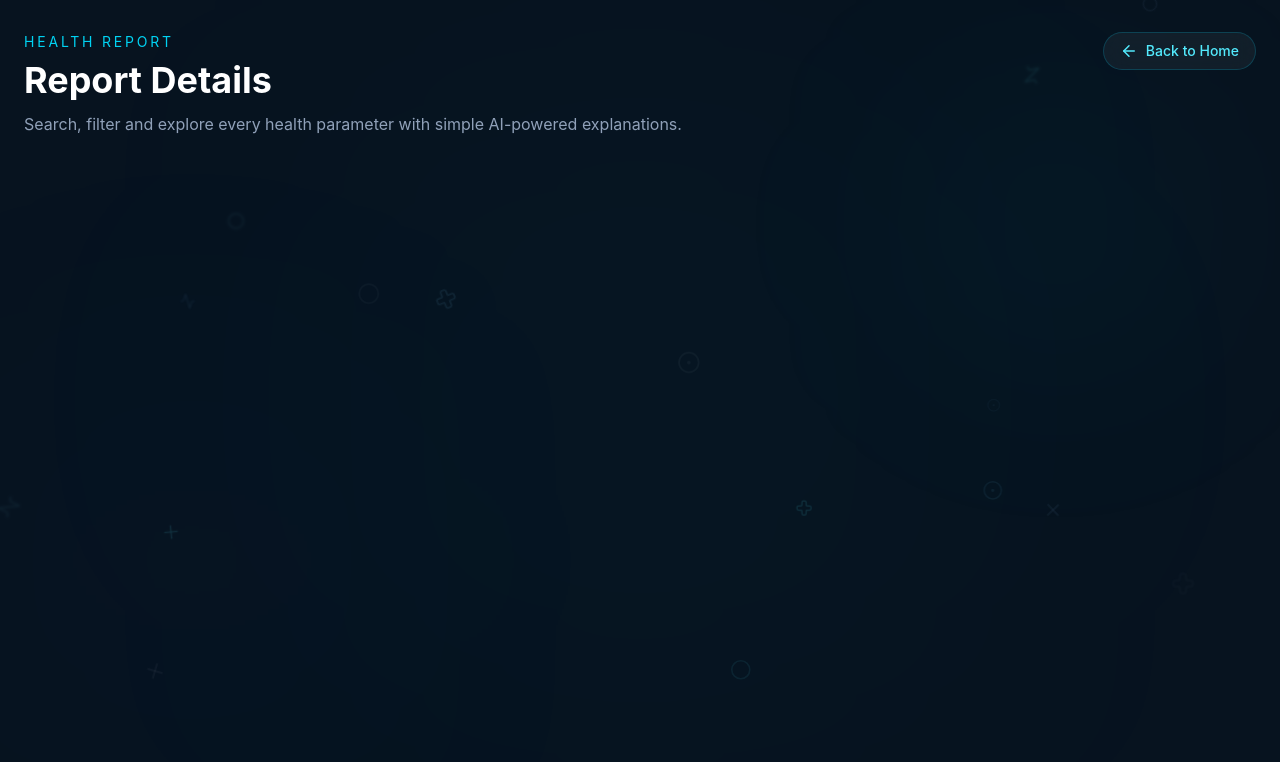
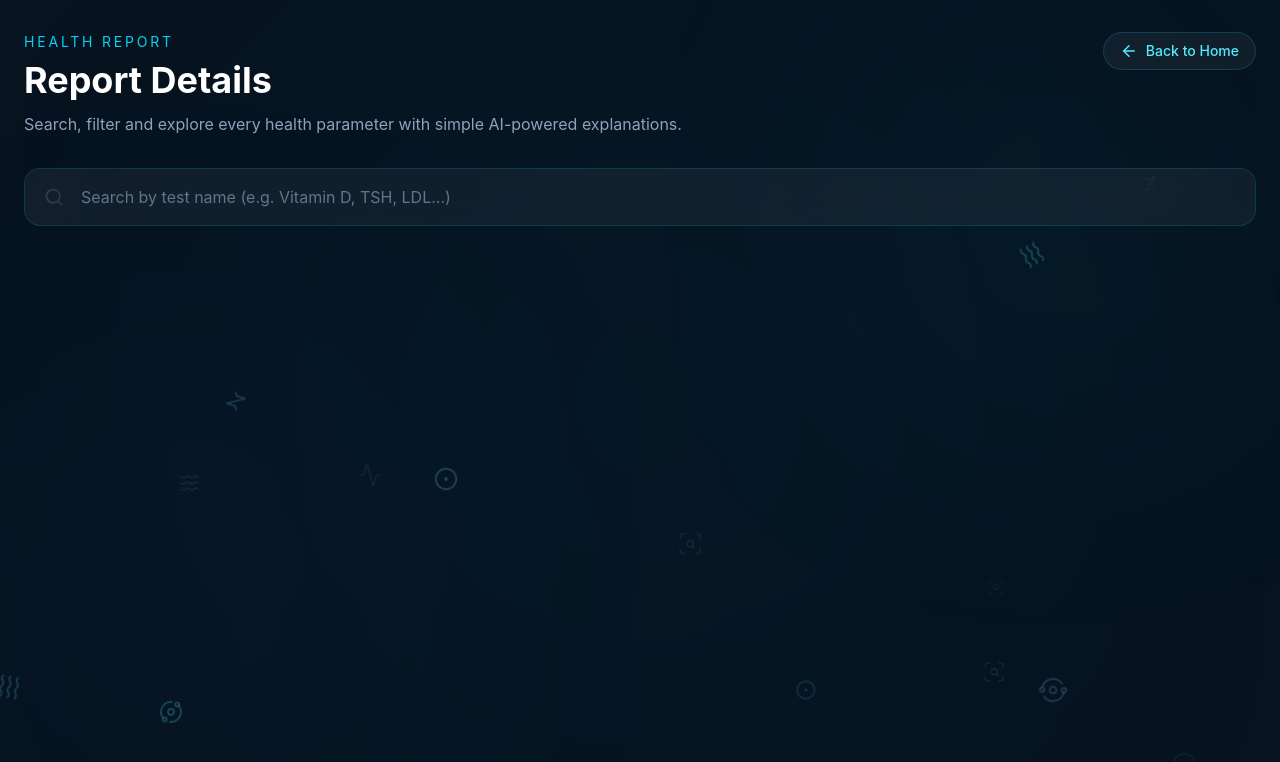
Before and after one commit to techieshruti/health-companion-ai, a React (Vite) app: page /report-details in a window 1280 px wide. Shown: the top 762 px of the page. Built offline with nearby package versions, Linux system fonts and the light colour scheme.

Commit message:
add SearchBar section in report details

```diff
--- a/src/components/common/BackgroundEffect.jsx
+++ b/src/components/common/BackgroundEffect.jsx
@@ -1,66 +1,101 @@
 import {
   Circle,
   CircleDot,
-  Plus,
+  Activity,
   Cross,
-  Activity,
+  Orbit,
+  Sparkles,
+  Bot,
+  ScanSearch,
+  Waves,
 } from "lucide-react";
 
-function BackgroundEffect({ variant = "particles" }) {
+function BackgroundEffect({ variant = "dashboard" }) {
   const particleCount = variant === "chat" ? 10 : 16;
 
   const iconColors = [
-  "text-cyan-300/50", // closest
-  "text-sky-300/40",
-  "text-blue-300/30",
-  "text-slate-300/25", // farthest
+    "text-cyan-300/60",
+    "text-sky-300/55",
+    "text-blue-300/45",
+    "text-slate-300/40",
   ];
 
-  const icons = [
+  const topOffset =
+    variant === "report"
+      ? 180
+      : variant === "dashboard"
+      ? 120
+      : 100;
+
+  const icons =
+    variant === "chat"
+      ? [
+          Sparkles,
+          Bot,
+          Orbit,
+        ]
+      : variant === "report"
+      ? [
+          Activity,
+          ScanSearch,
+          Orbit,
+          CircleDot,
+          Waves,
+        ]
+      : [
           Circle,
           CircleDot,
-    Plus,
+          Activity,
           Cross,
-    Activity,
+          Orbit,
         ];
 
-  const particleData = Array.from({ length: particleCount }, (_, index) => ({
+  const particleData = Array.from(
+    { length: particleCount },
+    (_, index) => ({
       id: index,
       left: Math.random() * 100,
       top: Math.random() * 100,
-    size: Math.random() * 12 + 14,
+      size: Math.random() * 10 + 18,
       duration: Math.random() * 8 + 18,
       delay: Math.random() * 8,
       rotation: Math.random() * 360,
-    opacity: Math.random() * 0.18 + 0.12,
-  }));
+      opacity: Math.random() * 0.25 + 0.35,
+    })
+  );
+
+  const showParticles =
+    variant === "dashboard" ||
+    variant === "report" ||
+    variant === "chat";
 
   return (
-    <div className="absolute inset-0 overflow-hidden pointer-events-none">
+    <div className="pointer-events-none absolute inset-0 overflow-hidden">
 
-      {/* Background Glow */}
-      {(variant === "particles" || variant === "chat") && (
+      {/* Dashboard / Report / Chat Glow */}
+      {showParticles && (
         <>
-          <div className="absolute top-24 right-24 h-64 w-64 rounded-full bg-cyan-400/5 blur-[120px]" />
+          <div className="absolute top-20 right-20 h-72 w-72 rounded-full bg-cyan-400/8 blur-[140px]" />
 
-          <div className="absolute bottom-24 left-12 h-72 w-72 rounded-full bg-blue-500/5 blur-[150px]" />
+          <div className="absolute bottom-20 left-10 h-80 w-80 rounded-full bg-blue-500/8 blur-[160px]" />
 
-          <div className="absolute left-1/2 top-1/2 h-[520px] w-[520px] -translate-x-1/2 -translate-y-1/2 rounded-full bg-sky-400/4 blur-[200px]" />
+          <div className="absolute left-1/2 top-1/2 h-[560px] w-[560px] -translate-x-1/2 -translate-y-1/2 rounded-full bg-sky-400/6 blur-[220px]" />
         </>
       )}
 
-      {/* Report Glow */}
+      {/* Glow only page */}
       {variant === "glow" && (
         <div className="absolute inset-0 flex items-center justify-center">
-          <div className="h-[500px] w-[500px] rounded-full bg-cyan-500/8 blur-[140px]" />
+          <div className="h-[500px] w-[500px] rounded-full bg-cyan-500/10 blur-[150px]" />
         </div>
       )}
 
-      {/* Floating Medical Icons */}
-      {(variant === "particles" || variant === "chat") &&
+      {/* Floating Icons */}
+      {showParticles &&
         particleData.map((particle) => {
           const Icon = icons[particle.id % icons.length];
-          const color = iconColors[particle.id % iconColors.length];
+          const color =
+            iconColors[particle.id % iconColors.length];
 
           return (
             <div
@@ -68,18 +103,17 @@ function BackgroundEffect({ variant = "particles" }) {
               className="absolute"
               style={{
                 left: `${particle.left}%`,
-                top: `${particle.top}%`,
+                top: `calc(${particle.top}% + ${topOffset}px)`,
                 opacity: particle.opacity,
                 transform: `translate(-50%, -50%) rotate(${particle.rotation}deg)`,
                 animation: `floatParticle ${particle.duration}s ease-in-out infinite`,
                 animationDelay: `${particle.delay}s`,
-                filter: particle.opacity < 0.18 ? "blur(1px)" : "none",
               }}
             >
               <Icon
                 size={particle.size}
-                strokeWidth={1.8}
-                className={color}
+                strokeWidth={1.6}
+                className={`${color} tiny-glow`}
               />
             </div>
           );
--- a/src/components/report/ReportHeader.jsx
+++ b/src/components/report/ReportHeader.jsx
@@ -25,7 +25,7 @@ function ReportHeader() {
 
         {/* Back Button */}
         <button
-          onClick={() => navigate("/")}
+          onClick={() => navigate("/dashboard")}
           className="
             inline-flex
             items-center
--- a/src/components/report/SearchBar.jsx
+++ b/src/components/report/SearchBar.jsx
@@ -0,0 +1,40 @@
+import { Search } from "lucide-react";
+
+function SearchBar({ searchTerm, setSearchTerm }) {
+  return (
+    <div className="relative mb-8">
+      <Search
+        size={20}
+        className="absolute left-5 top-1/2 -translate-y-1/2 text-slate-500"
+      />
+
+      <input
+        type="text"
+        value={searchTerm}
+        onChange={(e) => setSearchTerm(e.target.value)}
+        placeholder="Search by test name (e.g. Vitamin D, TSH, LDL...)"
+        className="
+          w-full
+          rounded-2xl
+          border
+          border-cyan-400/15
+          bg-white/5
+          py-4
+          pl-14
+          pr-5
+          text-white
+          placeholder:text-slate-500
+          backdrop-blur-xl
+          outline-none
+          transition-all
+          duration-300
+          focus:border-cyan-400/50
+          focus:ring-2
+          focus:ring-cyan-400/20
+        "
+      />
+    </div>
+  );
+}
+
+export default SearchBar;
--- a/src/pages/Dashboard.jsx
+++ b/src/pages/Dashboard.jsx
@@ -9,7 +9,7 @@ import BackgroundEffect from "../components/common/BackgroundEffect";
 function Dashboard() {
   return (
     <div className="relative min-h-screen bg-[#07131F]">
-       <BackgroundEffect variant="particles" />
+       <BackgroundEffect variant="dashboard" />
 
       <div className="relative z-10 max-w-7xl mx-auto px-6 py-8">
 
--- a/src/pages/ReportDetails.jsx
+++ b/src/pages/ReportDetails.jsx
@@ -1,6 +1,7 @@
 import InfoCard from "../components/report/InfoCard";
 import ReportHeader from "../components/report/ReportHeader";
 import TestCard from "../components/report/TestCard";
+import SearchBar from "../components/report/SearchBar";
 // import LifestyleCard from "../components/report/LifestyleCard";
 // import DoctorQuestionsCard from "../components/report/DoctorQuestionsCard";
 import BackgroundEffect from "../components/common/BackgroundEffect";
@@ -8,10 +9,11 @@ import BackgroundEffect from "../components/common/BackgroundEffect";
 function ReportDetails() {
   return (
     <div className="relative min-h-screen bg-[#07131F]">
-           <BackgroundEffect variant="particles" />
+           <BackgroundEffect variant="report" />
 
           <div className="relative z-10 max-w-7xl mx-auto px-6 py-8">
             <ReportHeader />
+            <SearchBar/>
             {/* <InfoCard /> */}
             {/* <TestCard /> */}
             {/* <LifestyleCard /> */}
```
Lines whose indentation alone changed are shown as unchanged.
